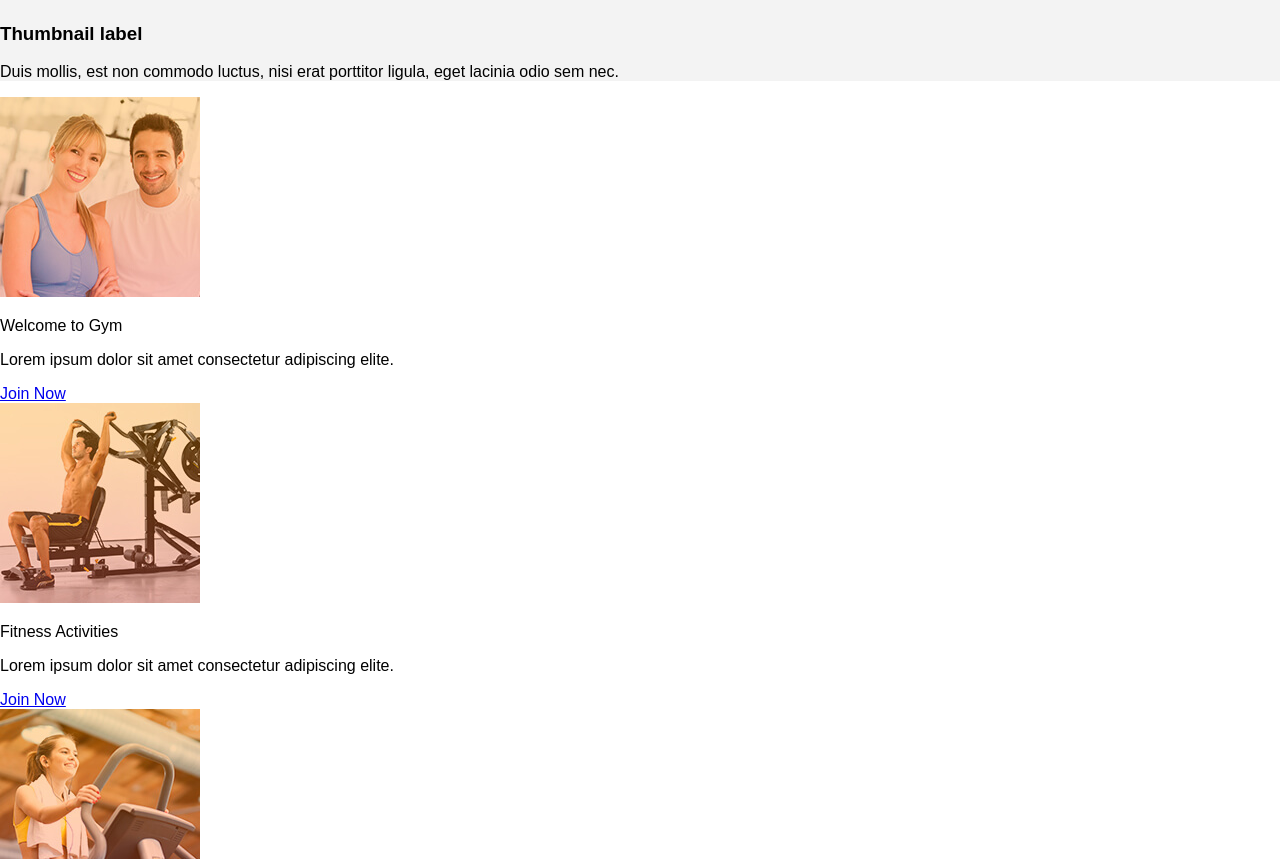
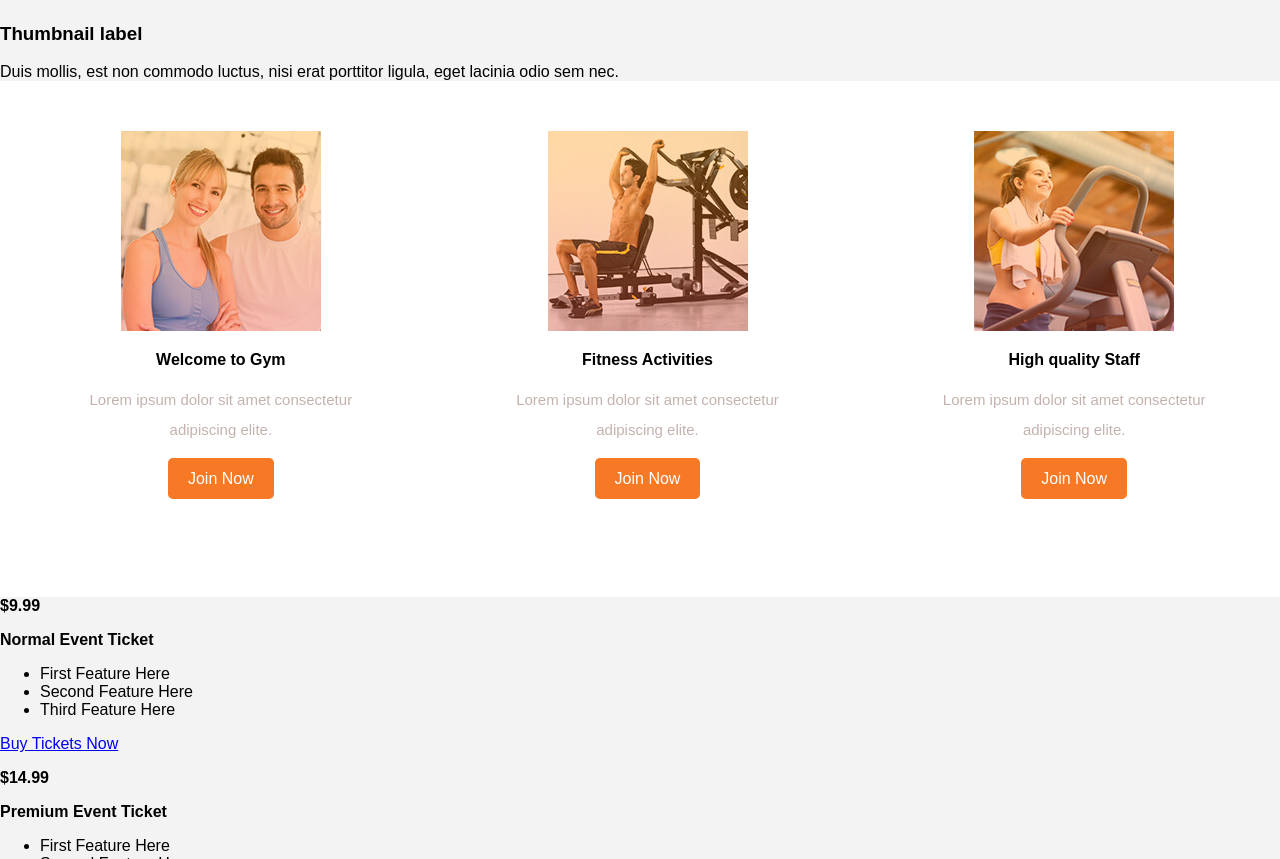
Before and after one commit to MinhPhucHCMUAF/WebDemo, a plain HTML site: page Demo2/index.html in a window 1280 px wide. Shown: the part 1941-2800 px from the top of the page. Drawn offline with Linux system fonts and the light colour scheme.

Commit message:
update_html_css

```diff
--- a/Demo2/style.css
+++ b/Demo2/style.css
@@ -22,9 +22,8 @@ body{
     height: 100px;
 
 }
-
 #section_text_2 .padding_left_10{
-    margin-left: 200px;
+    margin-left: 220px;
     margin-top: 30px;
 }
 #section_text_2 .bold_text{
@@ -41,7 +40,7 @@ body{
 }
 #section_text_2 .pix_button {
     position: absolute;
-    top: 30px;
+    top: 25px;
     right: 30px;
     margin-right: 270px;
 }
@@ -59,7 +58,8 @@ body{
     list-style: none;
 }
 .propClone{
-    margin: 20px;
+    margin-top: 10px;
+    margin-left: 40px;
 
 }
 .navbar-nav a{
@@ -82,6 +82,65 @@ body{
     margin: 10px;
 }
 #section_header_1 .right_socials{
-    margin-right: 270px;
+    margin-right: 300px;
 
 }
+.bottom-icons .light_gray{
+    color: rgb(127,127,127);
+}
+
+#section_gym_4{
+    height: 450px;
+}
+#section_gym_4 .top_padding{
+    display: flex;
+    flex-direction: row;
+}
+#section_gym_4 .part_st{
+    border: none;
+    margin-left: 15px;
+}
+#section_gym_4 .gym_st{
+    font-weight: bold;
+    text-align: center;
+}
+#section_gym_4 .img_gym_st{
+    text-align: center;
+}
+#section_gym_4 .link_3_btn {
+    display: block ;
+    text-align: center;
+    margin-top: 25px;
+
+}
+#section_gym_4 .link_3_btn a{
+    text-decoration: none;
+    color: white;
+    border: none;
+    background-color: rgb(247, 120, 37);
+    padding-top: 12px;
+    padding-bottom: 12px;
+    padding-left: 20px;
+    padding-right: 20px;
+    border-radius: 5px;
+}
+
+#section_gym_4 .top_padding{
+    margin-top: 50px;
+}
+#section_gym_4 .gym_text .editContent{
+     display: block;
+     text-align: center;
+     font-size: 15px;
+     line-height: 2.0;
+     margin-top: 15px;
+     margin-left: 50px;
+     margin-right: 50px;
+     margin-bottom: 15px;
+     color: rgb(196, 178, 174);
+
+}
+#section_intro_title{
+    background-color: rgb(243, 243, 243)
+;
+}
```
Also changed, not shown: Demo2/index.html (+8 -3 lines).
